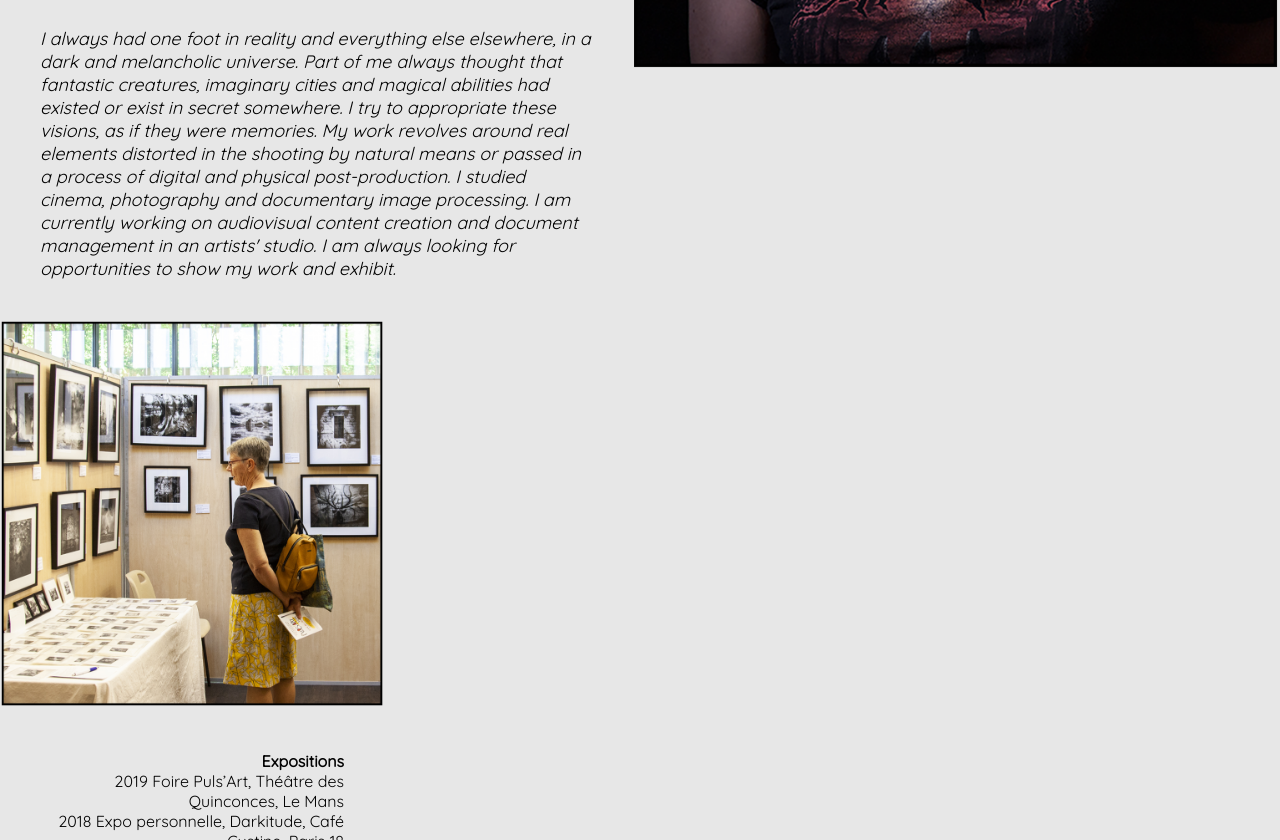
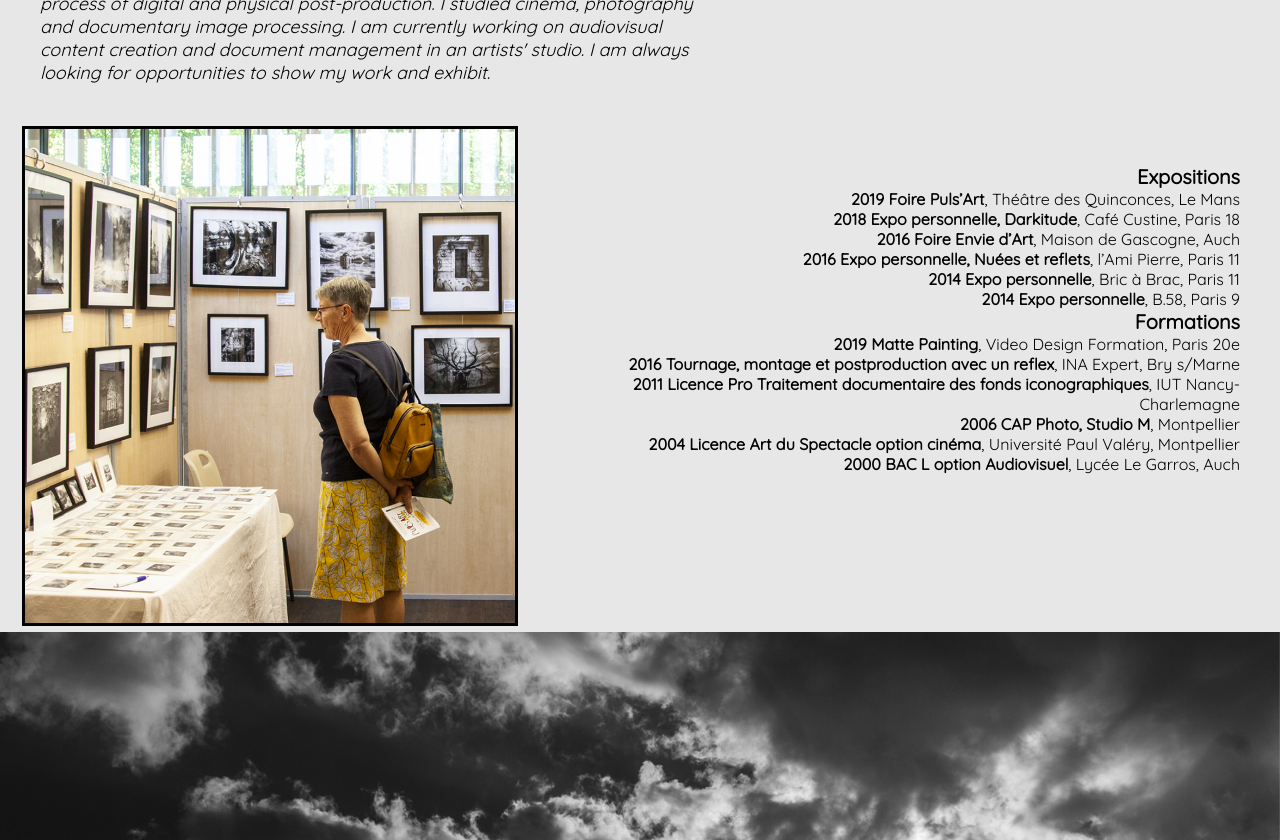
Before and after one commit to wangermee/Lisa-Preud-homme-Photography, a React (Create React App) app: page / in a window 1280 px wide. Shown: the part 1960-2800 px from the top of the page. Built offline with nearby package versions, Linux system fonts and the light colour scheme; a web font is replaced by a local one.

Commit message:
sectiona props v2

```diff
--- /dev/null
+++ b/src/SectionAPropos/ContentCV/ContentCV.js
@@ -0,0 +1,11 @@
+import React from "react";
+import classes from "./ContentCV.module.css"
+
+
+export default function ContentCV (props){
+    return(
+        <>
+        <p className={classes.ContentCV}><spam>{props.nom}</spam>, {props.lieu}</p>
+        </>
+    )
+}
--- /dev/null
+++ b/src/SectionAPropos/ContentCV/ContentCV.module.css
@@ -0,0 +1,3 @@
+.ContentCV spam {
+    font-weight: bold;
+}
--- a/src/SectionAPropos/SectionAPropos.js
+++ b/src/SectionAPropos/SectionAPropos.js
@@ -1,10 +1,32 @@
-import React from "react"
+import React, { Component } from "react"
 import Titre from "../Titre/Titre"
 import classes from "./SectionAPropos.module.css"
 import Portrait from "../assets/img/SectionAPropos/portrait.png"
 import Expo from "../assets/img/SectionAPropos/expo.png"
+import ContentCV from "./ContentCV/ContentCV"
 
-export default function SectionAPropos (){
+export default class SectionAPropos extends Component{
+    state={
+        expositions:[
+            {id:1, nom:"2019 Foire Puls’Art", lieu:"Théâtre des Quinconces, Le Mans"},
+            {id:1, nom:"2018 Expo personnelle, Darkitude", lieu:"Café Custine, Paris 18"},
+            {id:1, nom:"2016 Foire Envie d’Art", lieu:"Maison de Gascogne, Auch"},
+            {id:1, nom:"2016 Expo personnelle, Nuées et reflets", lieu:"l’Ami Pierre, Paris 11"},
+            {id:1, nom:"2014 Expo personnelle", lieu:"Bric à Brac, Paris 11"},
+            {id:1, nom:"2014 Expo personnelle", lieu:"B.58, Paris 9"}
+        ],
+        formations:[
+            {id:1, nom:"2019 Matte Painting",lieu:"Video Design Formation, Paris 20e"},
+            {id:2, nom:"2016 Tournage, montage et postproduction avec un reflex",lieu:"INA Expert, Bry s/Marne"},
+            {id:2, nom:"2011 Licence Pro Traitement documentaire des fonds iconographiques",lieu:"IUT Nancy-Charlemagne"},
+            {id:2, nom:"2006 CAP Photo, Studio M",lieu:"Montpellier"},
+            {id:2, nom:"2004 Licence Art du Spectacle option cinéma",lieu:"Université Paul Valéry, Montpellier"},
+            {id:2, nom:"2000 BAC L option Audiovisuel",lieu:"Lycée Le Garros, Auch"}
+        ]
+    }
+    render(){
+
+
         return(
             <>
             <section className={classes.sectionAPropos}>
@@ -25,27 +47,20 @@ export default function SectionAPropos (){
                     </article>
                 </div>
                 <div className={classes.CV}>
+
                     <div>
                         <img src={Expo} alt="stand expo" />
                     </div>
+
                     <article>
                         <div className={classes.Expositions}>
                             <h4>Expositions</h4>
-                        <p>2019 Foire Puls’Art, Théâtre des Quinconces, Le Mans</p>
-                        <p>2018 Expo personnelle, Darkitude, Café Custine, Paris 18</p>
-                        <p>2016 Foire Envie d’Art, Maison de Gascogne, Auch</p>
-                        <p>2016 Expo personnelle, Nuées et reflets, l’Ami Pierre, Paris 11</p>
-                        <p>2014 Expo personnelle, Bric à Brac, Paris 11</p>
-                        <p>2014 Expo personnelle, B.58, Paris 9</p>
+                            {this.state.expositions.map(expositions=>(<ContentCV key={expositions.id}{...expositions}/>))}
+
                         </div>
                         <div className={classes.Formations}>
                             <h4>Formations</h4>
-                        <p>2019 Matte Painting, Video Design Formation, Paris 20e</p>
-                        <p>2016 Tournage, montage et postproduction avec un reflex, INA Expert, Bry s/Marne</p>
-                        <p>2011 Licence Pro Traitement documentaire des fonds iconographiques, IUT Nancy-Charlemagne</p>
-                        <p>2006 CAP Photo, Studio M, Montpellier</p>
-                        <p>2004 Licence Art du Spectacle option cinéma, Université Paul Valéry, Montpellier</p>
-                        <p>2000 BAC L option Audiovisuel, Lycée Le Garros, Auch</p>
+                            {this.state.formations.map(formations=>(<ContentCV key={formations.id}{...formations}/>))}
                         </div>
                     </article>
 
@@ -55,3 +70,4 @@ export default function SectionAPropos (){
             </>
         )
     }
+}
--- a/src/SectionAPropos/SectionAPropos.module.css
+++ b/src/SectionAPropos/SectionAPropos.module.css
@@ -3,7 +3,11 @@
     font-family: 'Quicksand', sans-serif;
 }
 .sectionAPropos .content{
-
+    max-width: 1500px;
+    margin: auto;
+}
+.sectionAPropos h4{
+    font-size: 20px;
 }
 .sectionAPropos .contentFR {
 
@@ -17,6 +21,10 @@
 }
 .sectionAPropos img{
     width: 100%;
+}
+.sectionAPropos .CV {
+    max-width: 1500px;
+    margin: auto;
 }
 .sectionAPropos .CV article{
     text-align: end;
@@ -37,19 +45,36 @@
 }
 
 @media screen and (min-width: 1200px) {
+    .sectionAPropos img{
+        width: 500px;
+     }
+     .sectionAPropos .content img{
+        padding-right: 20px;
+     }
     .sectionAPropos .content{
         display: flex;
         flex-direction: row-reverse;
+    }
 
-    }
     .sectionAPropos .content article{
         width: 70%;
     }
-    .sectionAPropos .content+div{
-        width: 30%;
-    }
+
     .sectionAPropos .contentFR {
         padding: 0 40px 40px 40px;
     }
+    .sectionAPropos .CV{
+        width: 100%;
+        display: flex;
+        justify-content: space-between;
+    }
+    .sectionAPropos .CV article{
+
+    }
+    .sectionAPropos .CV img{
+        padding-left: 20px;
+    }
+
+
 
 }
```
Also changed, not shown: 1 other file (tests, documents, lock files or other folders). Lines whose indentation alone changed are shown as unchanged.
